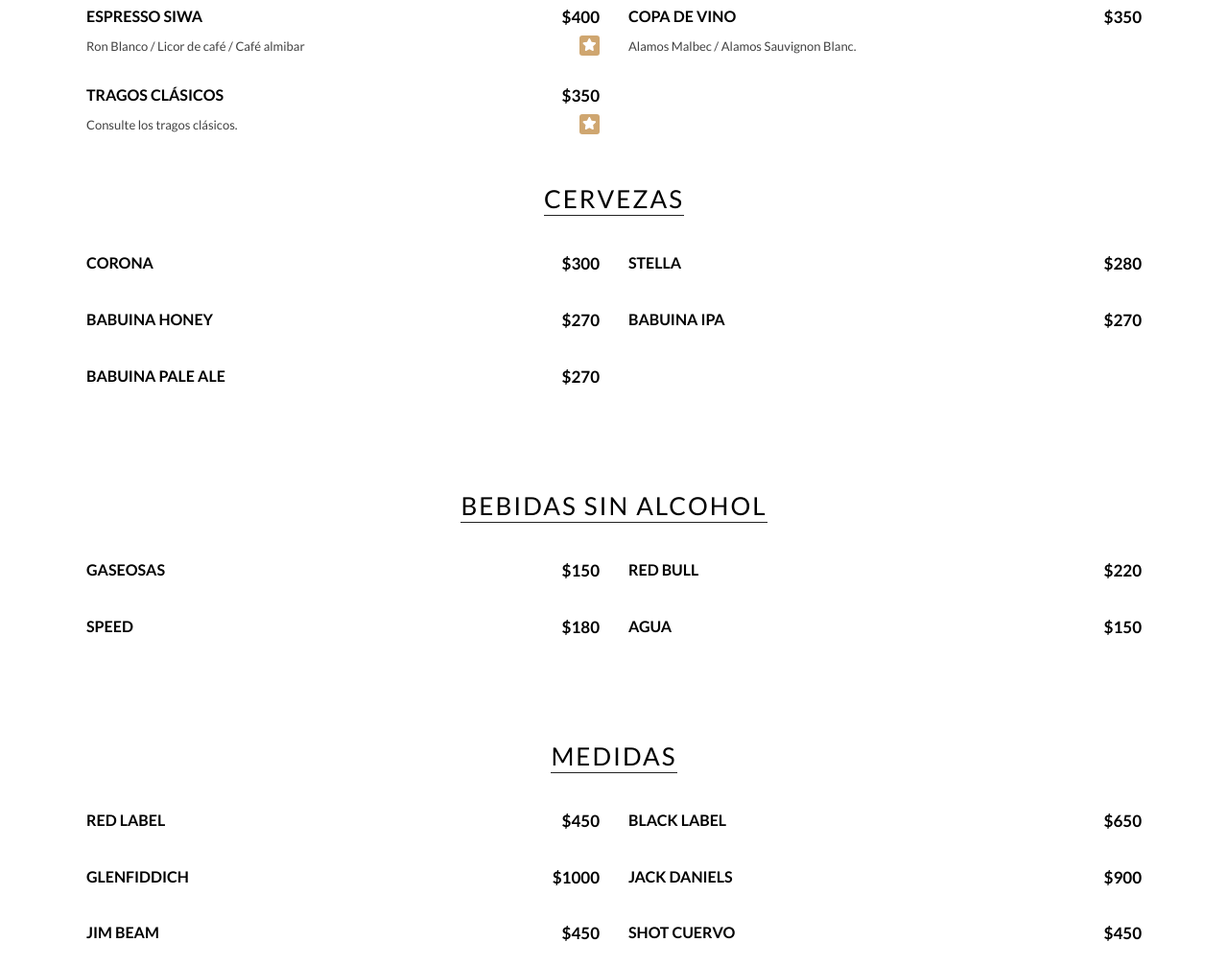
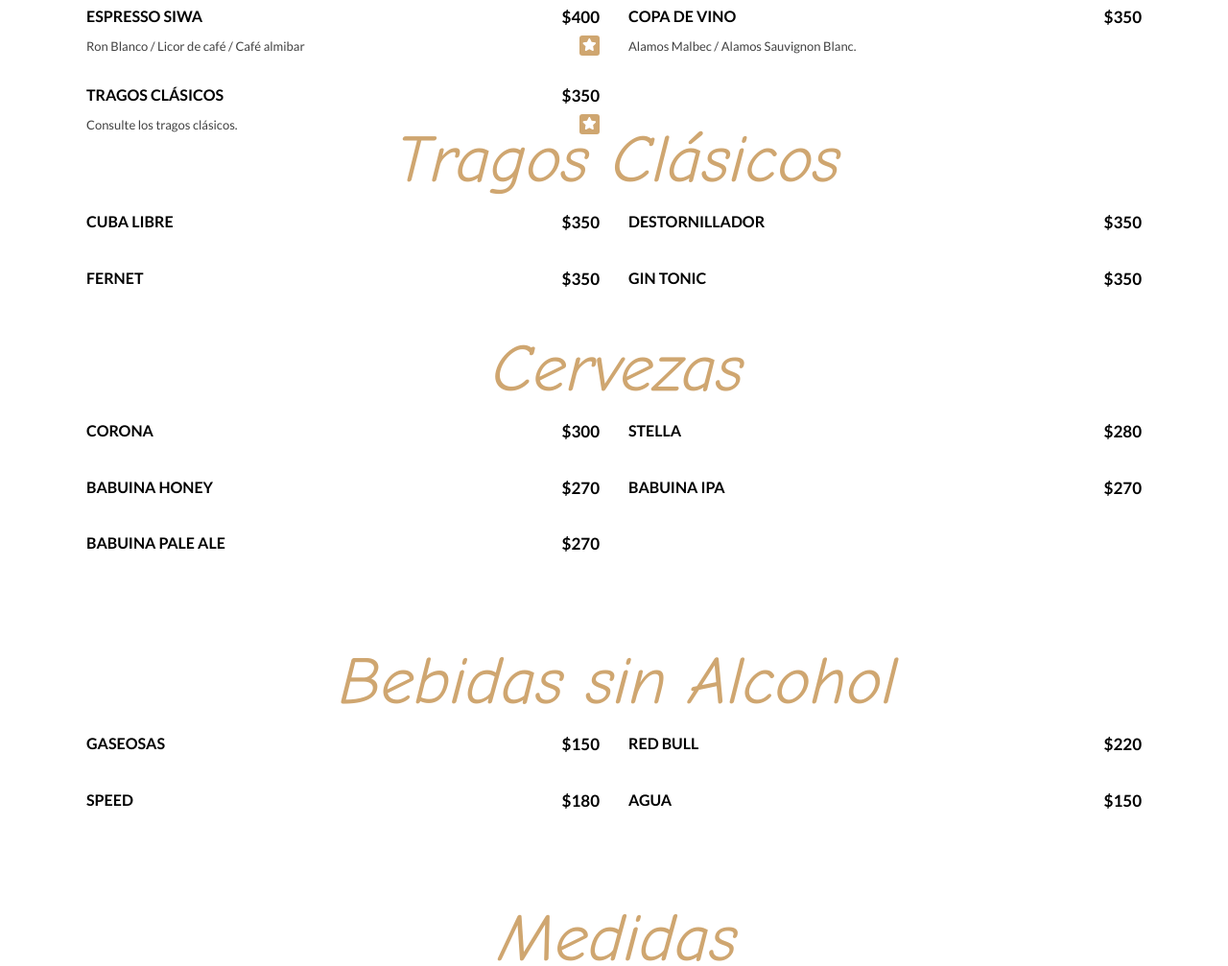
Before and after one commit to razielt10/siwabar-menu, a website: page index.html in a window 1280 px wide. Shown: the part 1101-2108 px from the top of the page at 96% size. Drawn offline with Linux system fonts and the light colour scheme; a web font is replaced by a local one.

Commit message:
add Tragos Clasicos

```diff
--- a/index.html
+++ b/index.html
@@ -210,6 +210,41 @@
                                     </div>
                                 </div>
                             </div>
+                            <h2 class="ppb_title_first">Tragos Clásicos</h2>
+                            <div class="menu_items">
+                                <div class="one_half ">
+                                    <div id="menu_3197" class="menu_content_classic">
+                                        <h5 class="menu_post">
+                                            <span class="menu_title">Cuba Libre</span>
+                                            <span class="menu_dots"></span>
+                                            <span class="menu_price">$350</span></h5>
+                                    </div>
+                                </div>
+                                <div class="one_half last">
+                                    <div id="menu_3172" class="menu_content_classic">
+                                        <h5 class="menu_post">
+                                            <span class="menu_title">Destornillador</span>
+                                            <span class="menu_dots"></span>
+                                            <span class="menu_price">$350</span></h5>
+                                    </div>
+                                </div>
+                                <div class="one_half ">
+                                    <div id="menu_3173" class="menu_content_classic">
+                                        <h5 class="menu_post">
+                                            <span class="menu_title">Fernet</span>
+                                            <span class="menu_dots"></span>
+                                            <span class="menu_price">$350</span></h5>
+                                    </div>
+                                </div>
+                                <div class="one_half last">
+                                    <div id="menu_3174" class="menu_content_classic">
+                                        <h5 class="menu_post">
+                                            <span class="menu_title">Gin tonic</span>
+                                            <span class="menu_dots"></span>
+                                            <span class="menu_price">$350</span></h5>
+                                    </div>
+                                </div>
+                            </div>
                         </div>
                     </div>
                 </div>
@@ -219,7 +254,7 @@
                     <div class="page_content_wrapper">
                         <div class="inner">
                             <div class="menu_container">
-                                <h3 class="ppb_menu_title">Cervezas</h3>
+                                <h2 class="ppb_title_first">Cervezas</h2>
                                 <div class="menu_items">
                                     <div class="one_third ">
                                         <div id="menu_3197" class="menu_content_classic">
@@ -272,7 +307,7 @@
                     <div class="page_content_wrapper">
                         <div class="inner">
                             <div class="menu_container">
-                                <h3 class="ppb_menu_title">Bebidas sin Alcohol</h3>
+                                <h2 class="ppb_title_first">Bebidas sin Alcohol</h2>
                                 <div class="menu_items">
                                     <div class="one_third ">
                                         <div id="menu_3182" class="menu_content_classic">
@@ -318,7 +353,7 @@
                     <div class="page_content_wrapper">
                         <div class="inner">
                             <div class="menu_container">
-                               <h3 class="ppb_menu_title">Medidas</h3>
+                               <h2 class="ppb_title_first">Medidas</h2>
                                 <div class="menu_items">
                                     <div class="one_third ">
                                         <div id="menu_3197" class="menu_content_classic">
@@ -364,7 +399,7 @@
                                     <div class="one_third ">
                                         <div id="menu_3183" class="menu_content_classic">
                                             <h5 class="menu_post">
-                                                <span class="menu_title">Shot Cuervo</span>
+                                                <span class="menu_title">Tequila José Cuervo</span>
                                                 <span class="menu_dots"></span>
                                                 <span class="menu_price">$450</span></h5>
                                         </div>
```
